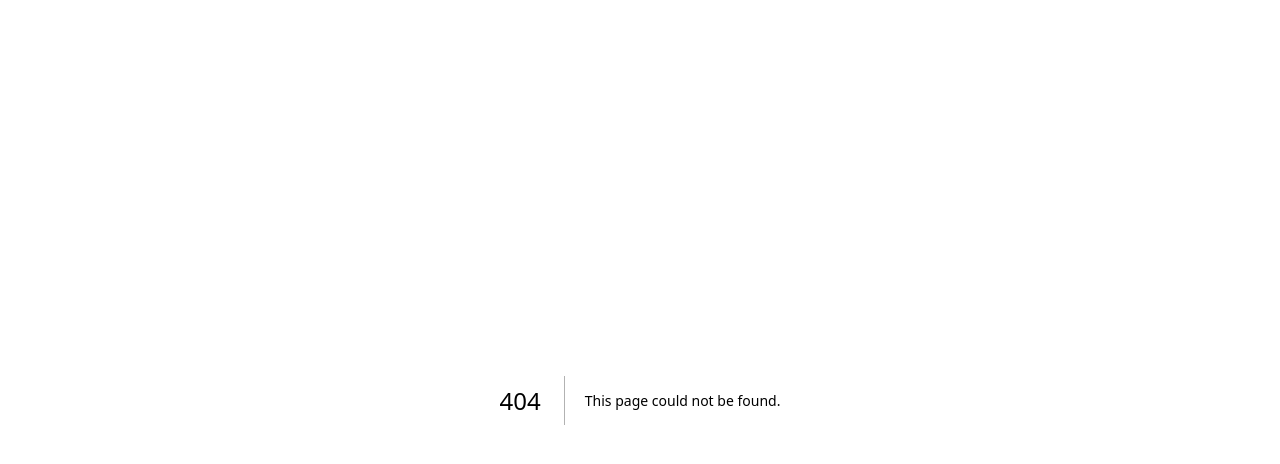
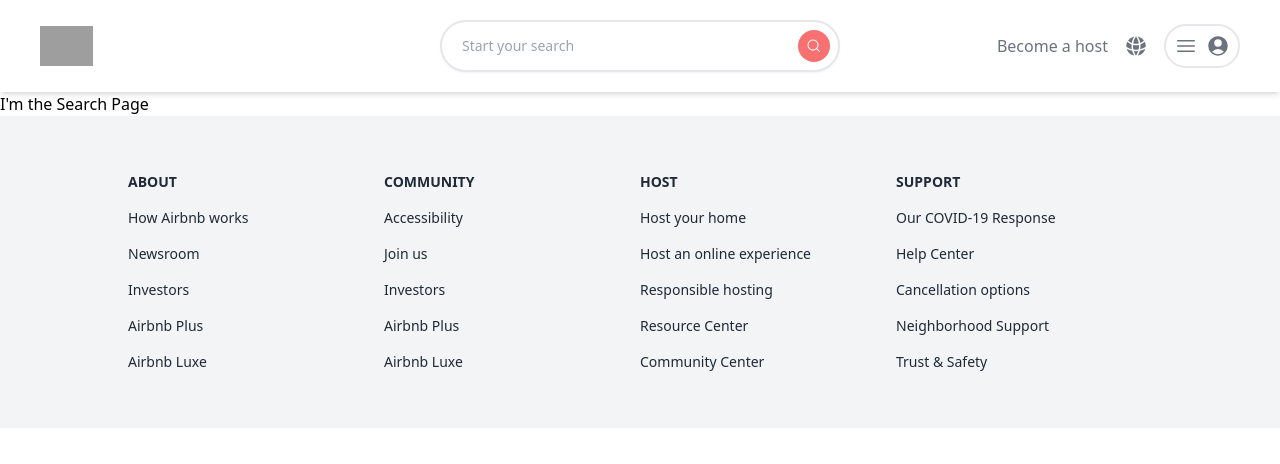
Before and after one commit to samirAlkassar/Airbnb-clone, a Next.js app: page /search in a window 1280 px wide. Before the commit this address had no page. Shown: the top 464 px of the page. Built offline with nearby package versions, Linux system fonts and the light colour scheme; grey boxes are pictures that could not be loaded.

Commit message:
added the calender and search.tsx page

```diff
--- a/components/Header.tsx
+++ b/components/Header.tsx
@@ -1,7 +1,48 @@
 import Image from "next/image"
-import { MagnifyingGlassIcon, GlobeAltIcon, Bars3Icon, UserCircleIcon } from "@heroicons/react/24/solid";
+import { MagnifyingGlassIcon, GlobeAltIcon, Bars3Icon, UserCircleIcon, UsersIcon } from "@heroicons/react/24/solid";
+import { useState, ChangeEvent } from "react";
+import 'react-date-range/dist/styles.css'; // main style file
+import 'react-date-range/dist/theme/default.css'; // theme css file
+import { DateRangePicker } from 'react-date-range';
+
+
 
 function Header() {
+    const [searchInput, setSearchInput] = useState<string>("");
+    const [startDate, setStartDate] = useState<Date>(new Date());
+    const [endDate, setEndDate] = useState<Date>(new Date());
+    const [numberOfGuests, setNumberOfGuests] = useState<number>(1);
+
+    const minumumNumberOfGuests = 1;
+
+    const selectionRange = {
+        startDate: startDate,
+        endDate: endDate,
+        key: "selection"
+    }
+
+    const handleInput = (event: ChangeEvent<HTMLInputElement>) => {
+        setSearchInput(event.target.value);
+        console.log(searchInput)
+    }
+
+    const handleDataSelect = (ranges: any) => {
+        const { selection } = ranges;
+        if (selection) {
+            setStartDate(selection.startDate);
+            setEndDate(selection.endDate);
+        }
+    };
+
+    const handleSelectNumberOfGuests = (event: ChangeEvent<HTMLInputElement>) => {
+        setNumberOfGuests(Number(event.target.value))
+    }
+
+    const restInput = () =>{
+        if (!(searchInput.trim() == "")) {setSearchInput("")}
+        else {return}
+    }
+
     return (
         <header className="sticky top-0 z-50 grid grid-cols-3 bg-white shadow-md p-5 md:px-10">
             <div className="relative h-10 flex items-center cursor-pointer my-auto">
@@ -9,25 +50,52 @@
                     alt="Airbnb logo"
                     layout="fill"
                     objectFit="contain"
-            objectPosition="left"  />
+                    objectPosition="left" />
             </div>
 
 
             <div className="flex items-center md:border-2 rounded-full py-2 md:shadow-sm">
-            <input type="text" placeholder="Start your search" className="pl-5 bg-transparent outline-none flex-grow text-sm text-gray-600 placeholder-gray-400" />
+                <input type="text"
+                    placeholder="Start your search"
+                    className="pl-5 bg-transparent outline-none flex-grow text-sm text-gray-600 placeholder-gray-400"
+                    value={searchInput}
+                    onChange={handleInput} />
                 <MagnifyingGlassIcon className="hidden md:inline-flex h-8 bg-red-400 text-white rounded-full p-2 md:mx-2" />
             </div>
 
 
             <div className="flex space-x-4 items-center justify-end text-gray-500">
                 <p className="hidden md:inline cursor-pointer">Become a host</p>
-            <GlobeAltIcon className="h-6"/>
+                <GlobeAltIcon className="h-6" />
 
                 <div className="flex items-center space-x-2 border-2 p-2 rounded-full cursor-pointer">
-                <Bars3Icon className="h-6"/>
-                <UserCircleIcon className="h-6"/>
+                    <Bars3Icon className="h-6" />
+                    <UserCircleIcon className="h-6" />
                 </div>
             </div>
+            {searchInput &&
+                <div className="flex flex-col mt-2 m-auto col-span-3">
+                    <DateRangePicker
+                        ranges={[selectionRange]}
+                        minDate={new Date()}
+                        rangeColors={["#fd5b61"]}
+                        onChange={handleDataSelect} />
+                    <div className="flex items-center border-b">
+                        <h2 className="text-2xl flex-grow">Number Of Guests</h2>
+                        <UsersIcon className="h-5" />
+                        <input type="number"
+                            className="w-12 pl-2 text-lg outline-none text-red-400"
+                            value={numberOfGuests}
+                            onChange={handleSelectNumberOfGuests}
+                            min={minumumNumberOfGuests} />
+                    </div>
+                    <div className="flex">
+                        <button onClick={restInput} className="flex-grow text-gray-500 hover:bg-gray-200 hover:text-gray-800">Cancle</button>
+                        <button  className="flex-grow text-red-400 hover:bg-red-200 hover:text-red-700 p-3">Search</button>
+                    </div>
+                </div>
+            }
+
         </header>
     )
 }
--- a/package.json
+++ b/package.json
@@ -10,8 +10,10 @@
   },
   "dependencies": {
     "@heroicons/react": "^2.2.0",
+    "date-fns": "^4.1.0",
     "next": "15.1.6",
     "react": "^19.0.0",
+    "react-date-range": "^2.0.1",
     "react-dom": "^19.0.0",
     "tailwind-scrollbar-hide": "^2.0.0"
   },
@@ -19,6 +21,7 @@
     "@eslint/eslintrc": "^3",
     "@types/node": "^20",
     "@types/react": "^19",
+    "@types/react-date-range": "^1.4.9",
     "@types/react-dom": "^19",
     "eslint": "^9",
     "eslint-config-next": "15.1.6",
--- /dev/null
+++ b/pages/search.tsx
@@ -0,0 +1,14 @@
+import Footer from "../components/Footer"
+import Header from "../components/Header"
+
+function Search() {
+    return (
+        <div>
+            <Header />
+            <h1>I'm the Search Page</h1>
+            <Footer />
+        </div>
+    )
+}
+
+export default Search
```
Also changed, not shown: 1 other file (tests, documents, lock files or other folders). Lines whose indentation alone changed are shown as unchanged.
